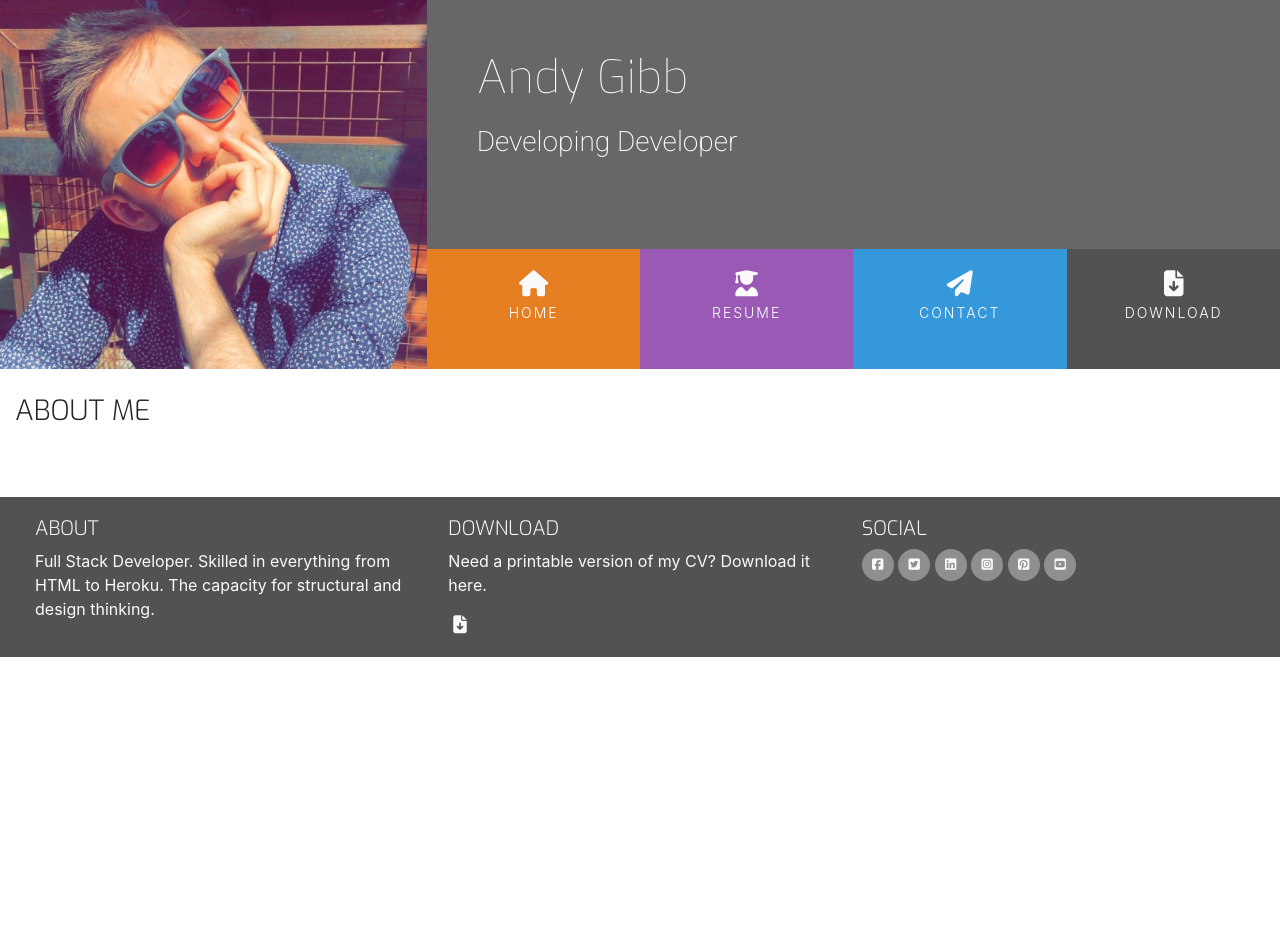
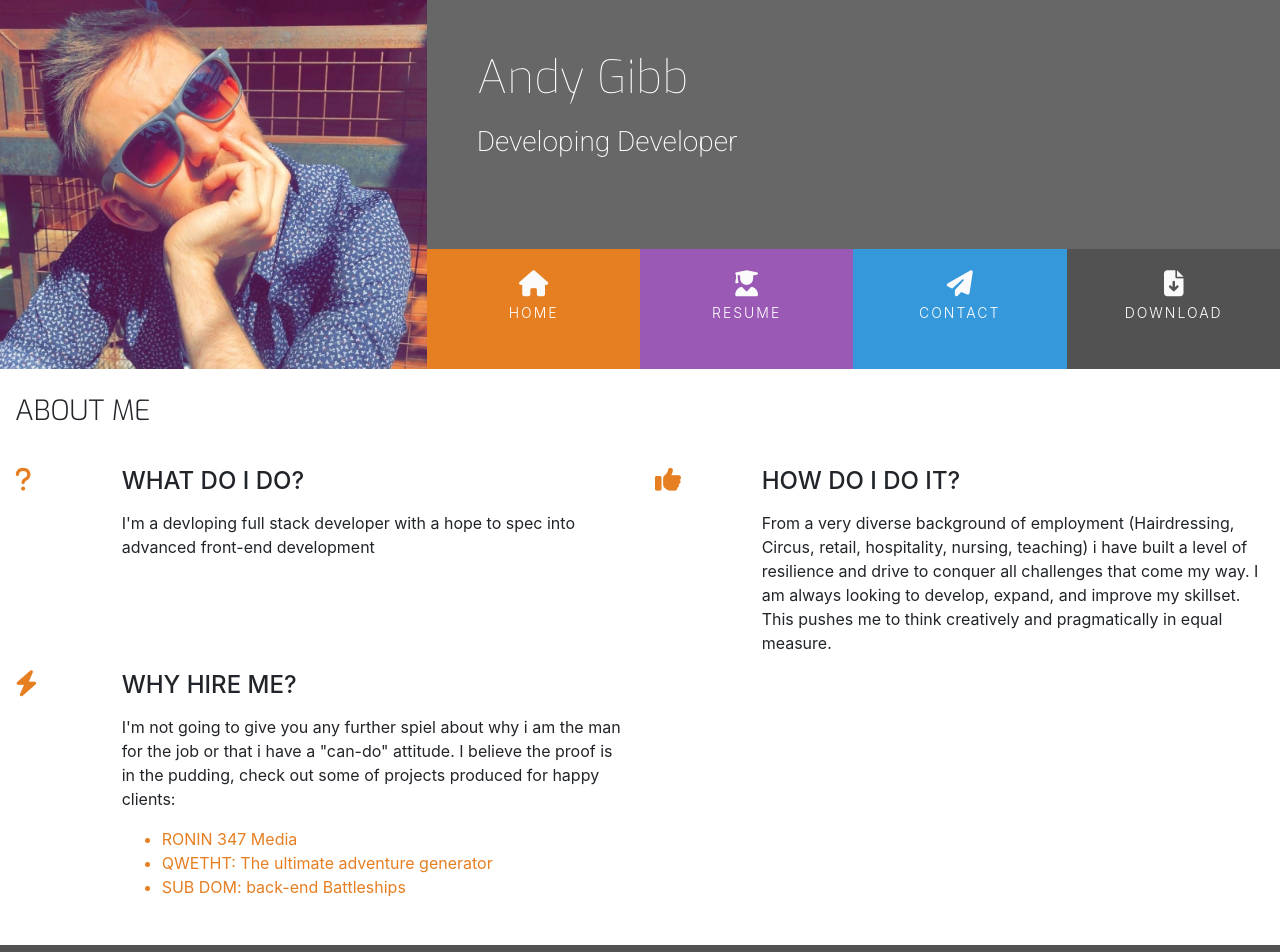
Before and after one commit to Cal-Rex/bootstrap-resume-project, a plain HTML site: page index.html in a window 1280 px wide. Shown: the top 952 px of the page. Before the commit the page ends 800 px from the top, so only its background shows below. Drawn offline with nearby package versions, Linux system fonts and the light colour scheme.

Commit message:
add 3 reasons content and links

```diff
--- a/assets/css/style.css
+++ b/assets/css/style.css
@@ -210,3 +210,32 @@ footer {
 #footer-details {
     padding: 20px;
 }
+
+/* -------------------------------------------------------------------three reasons */
+
+.three-reasons-icon {
+    font-size: 26px;
+    color: #e67e22;
+}
+
+.three-reasons-heading {
+    margin-bottom: 15px;
+}
+
+.three-reasons-li {
+    font-size: 1rem;
+}
+
+.three-reasons-li a {
+    text-decoration: none;
+    color:#e67e22;
+    transition: all 0.35s ease-in-out;
+    -moz-transition: all 0.35s ease-in-out;
+    -webkit-transition: all 0.35s ease-in-out;
+    -o-transition: all 0.35s ease-in-out;
+}
+
+.three-reasons-li a:hover {
+    text-decoration: underline;
+    color:#e84610;
+}
--- a/index.html
+++ b/index.html
@@ -61,6 +61,53 @@
                 <div class="row">
                     <div class="col">
                         <h3 class="section-heading uppercase">About Me</h3>
+                    </div>
+                </div>
+                <div class="row">
+                    <div class="col-10 offset-1 offset-sm-0 col-sm4 col-md-6">
+                        <div class="row">
+                            <div class="col-2">
+                                <i class="three-reasons-icon fa-solid fa-question" aria-hidden="true"></i>
+                            </div>
+                            <div class="col-10">
+                                <h4 class="three-reasons-heading uppercase">What do i do?</h4>
+                                <p>I'm a devloping full stack developer with a hope to spec into advanced front-end
+                                    development</p>
+                            </div>
+                        </div>
+                    </div>
+                    <div class="col-10 offset-1 offset-sm-0 col-sm4 col-md-6">
+                        <div class="row">
+                            <div class="col-2">
+                                <i class="three-reasons-icon fa-solid fa-thumbs-up" aria-hidden="true"></i>
+                            </div>
+                            <div class="col-10">
+                                <h4 class="three-reasons-heading uppercase">How do i do it?</h4>
+                                <p>From a very diverse background of employment (Hairdressing, Circus, retail,
+                                    hospitality, nursing, teaching) i have built a level of resilience and drive to
+                                    conquer all
+                                    challenges that come my way. I am always looking to develop, expand, and improve my
+                                    skillset. This pushes me to think creatively and pragmatically in equal measure.</p>
+                            </div>
+                        </div>
+                    </div>
+                    <div class="col-10 offset-1 offset-sm-0 col-sm4 col-md-6">
+                        <div class="row">
+                            <div class="col-2">
+                                <i class="three-reasons-icon fa-solid fa-bolt" aria-hidden="true"></i>
+                            </div>
+                            <div class="col-10">
+                                <h4 class="three-reasons-heading uppercase">Why hire me?</h4>
+                                <p>I'm not going to give you any further spiel about why i am the man for the job or
+                                    that i have a "can-do" attitude. I believe the proof is in the pudding, check out
+                                    some of projects produced for happy clients:</p>
+                                    <ul class="three-reasons-icon">
+                                        <li class="three-reasons-li"><a href="https://cal-rex.github.io/milestone-p1-ronin347-media/" target="_blank">RONIN 347 Media</a></li>
+                                        <li class="three-reasons-li"><a href="https://cal-rex.github.io/milestone-project-2-js-qwetht/" target="_blank">QWETHT: The ultimate adventure generator</a></li>
+                                        <li class="three-reasons-li"><a href="https://submarine-domination.herokuapp.com/" target="_blank">SUB DOM: back-end Battleships</a></li>
+                                    </ul>
+                            </div>
+                        </div>
                     </div>
                 </div>
             </div>
```
